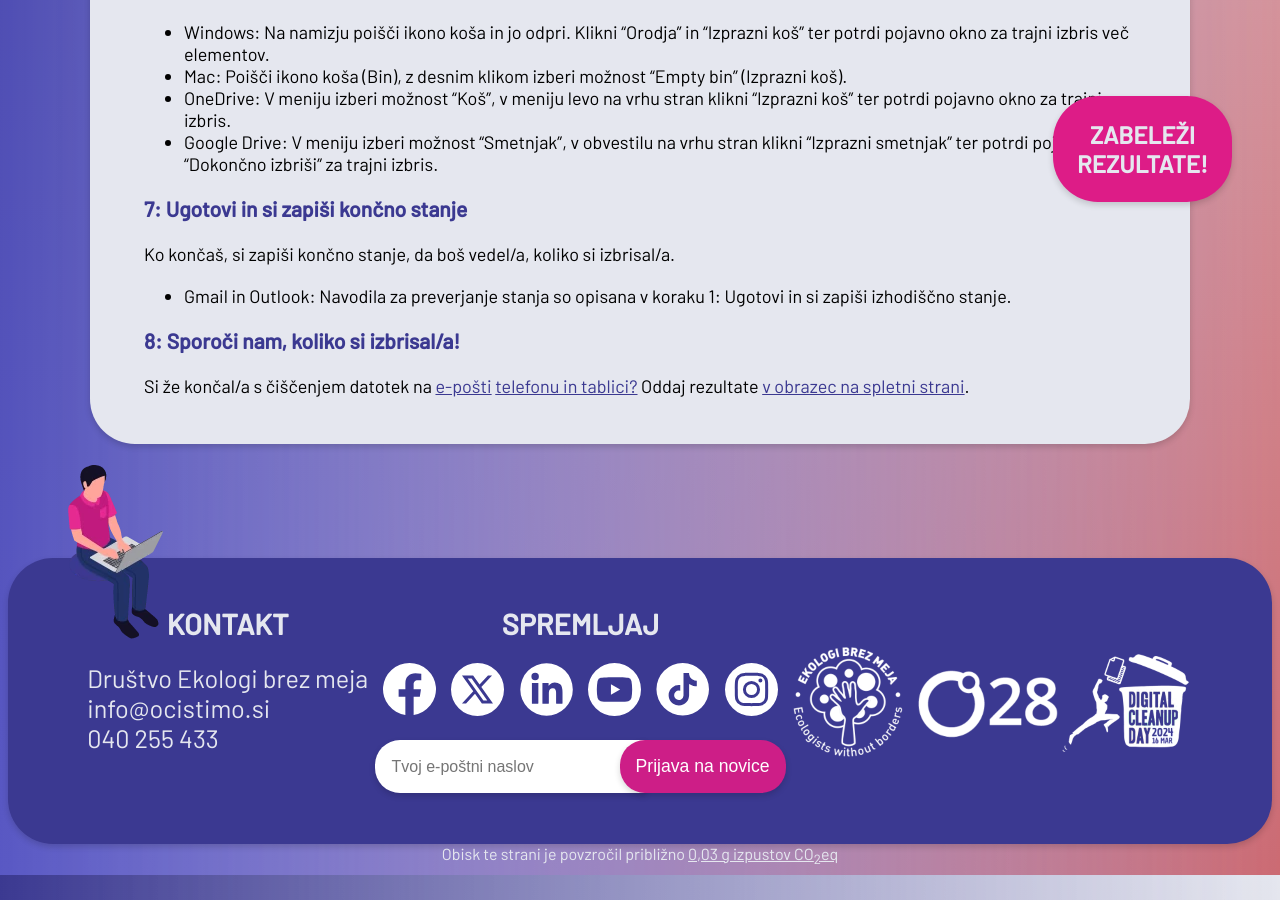
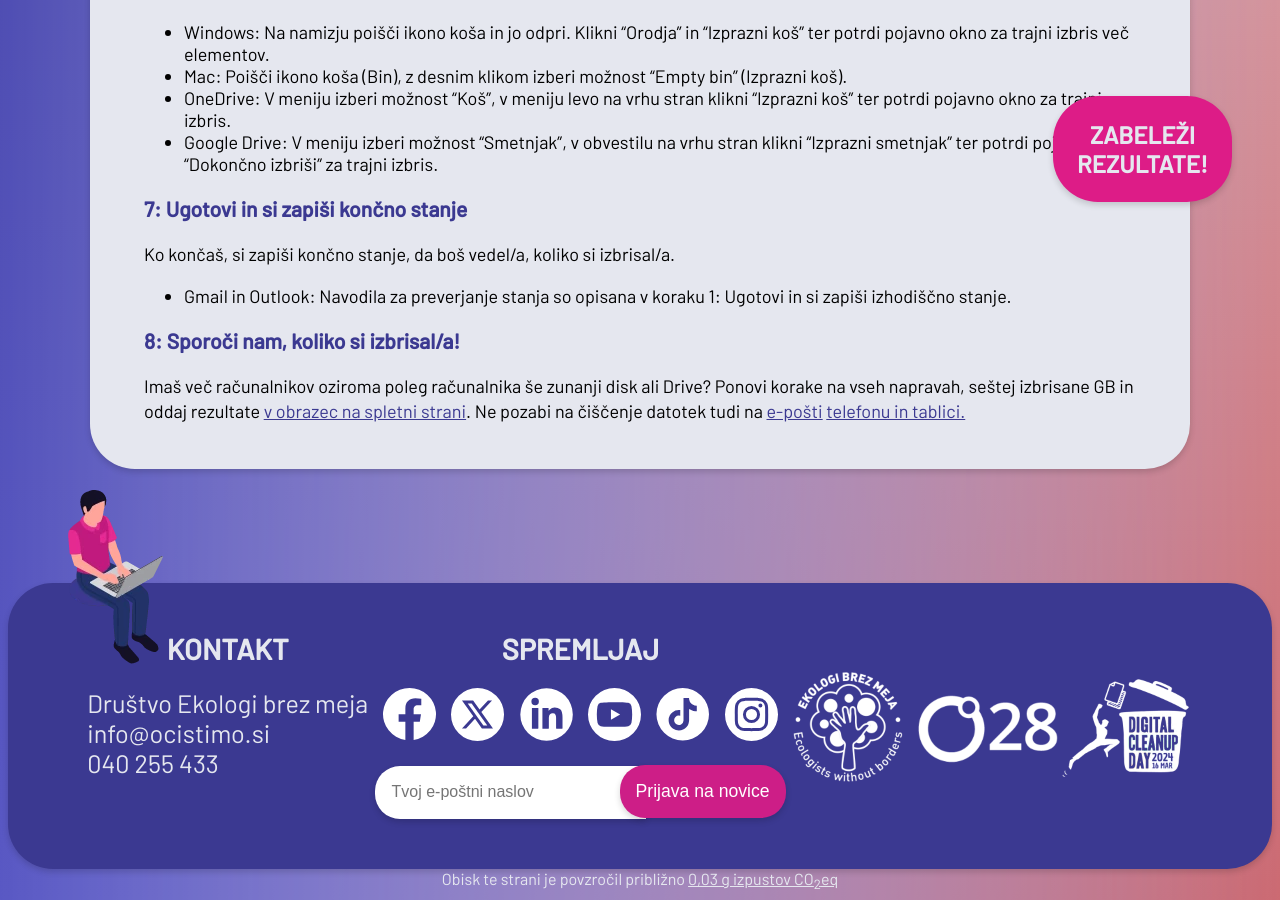
Before and after one commit to ewba/dcd-si, a Jekyll site: the page built from datoteke.md, in a window 1280 px wide and 900 px high, scrolled down 1777 px. Built offline with Jekyll 4.4.1, drawn with Linux system fonts in a browser that asks for light colours.

Commit message:
Update datoteke.md

```diff
--- a/datoteke.md
+++ b/datoteke.md
@@ -42,4 +42,5 @@
 - Gmail in Outlook: Navodila za preverjanje stanja so opisana v koraku 1: Ugotovi in si zapiši izhodiščno stanje.
 
 ### 8: Sporoči nam, koliko si izbrisal/a!
-Si že končal/a s čiščenjem datotek na <a href="eposta.html" target="_blank" rel="noopener">e-pošti</a> <a href="telefon.html" target="_blank" rel="noopener">telefonu in tablici?</a> Oddaj rezultate [v obrazec na spletni strani]({{ site.submitURL }}).
+Imaš več računalnikov oziroma poleg računalnika še zunanji disk ali Drive? Ponovi korake na vseh napravah, seštej izbrisane GB in oddaj rezultate [v obrazec na spletni strani]({{ site.submitURL }}).
+Ne pozabi na čiščenje datotek tudi na <a href="eposta.html" target="_blank" rel="noopener">e-pošti</a> <a href="telefon.html" target="_blank" rel="noopener">telefonu in tablici.</a>
```
